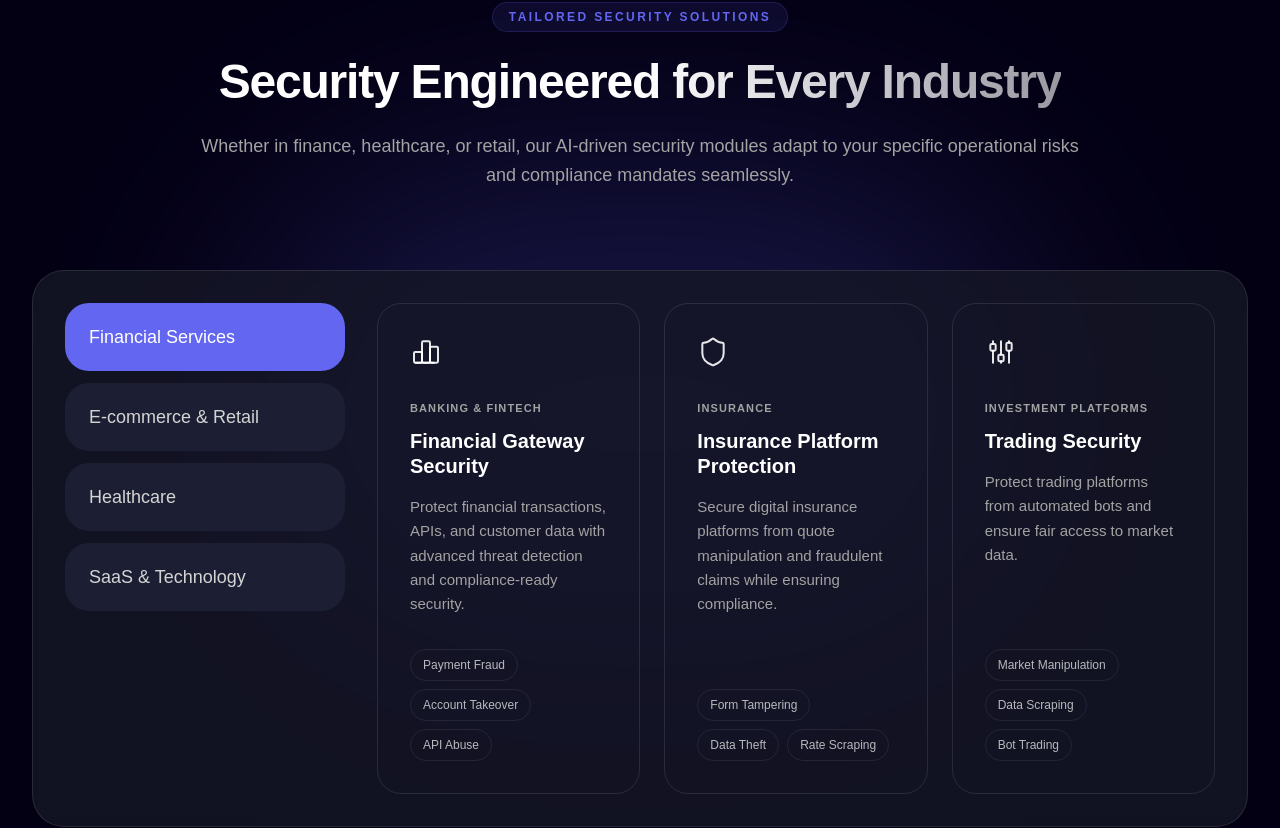
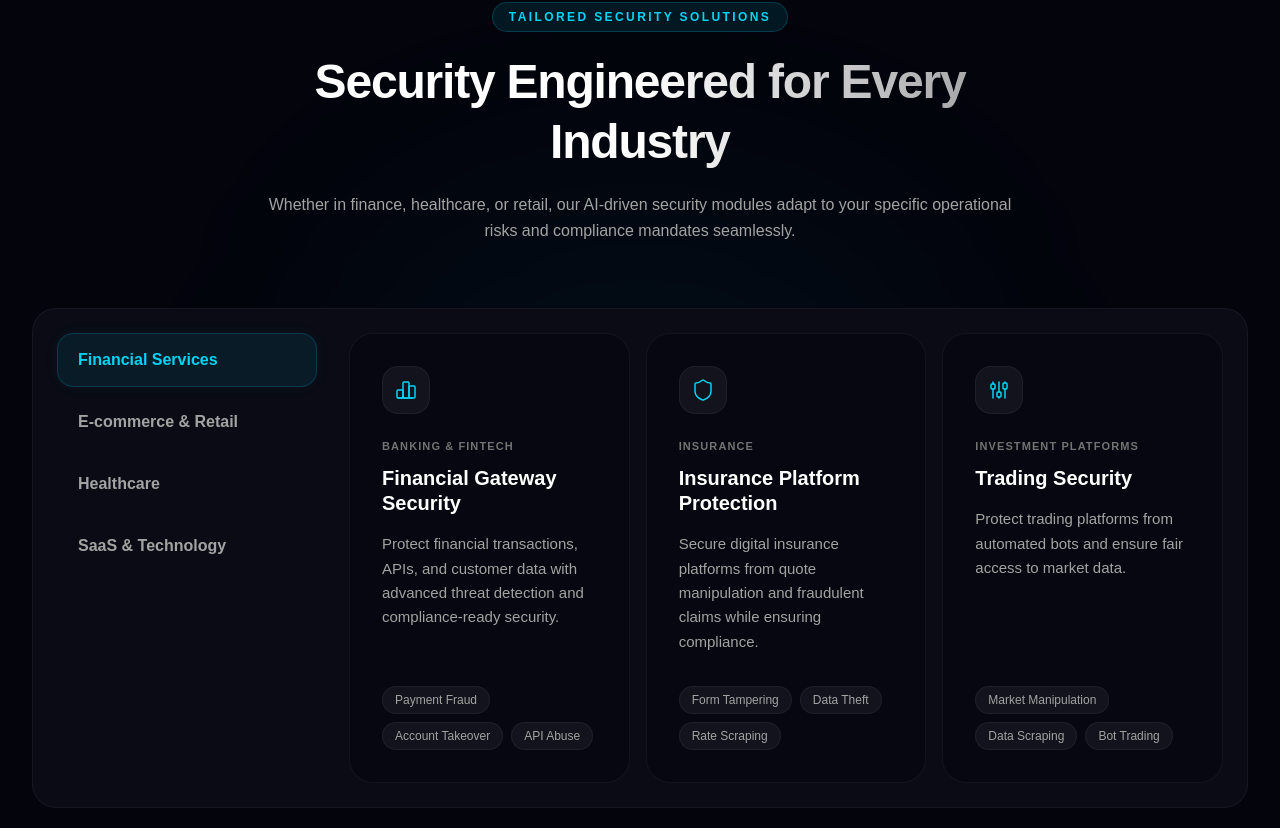
Before and after one commit to dev-mdshahid/axiler, a Next.js app: page / in a window 1280 px wide. Shown: the part 10372-11200 px from the top of the page. Built offline with nearby package versions, Linux system fonts and the light colour scheme; a web font is replaced by a local one.

Commit message:
feat: update services section to match the design system

```diff
--- a/components/sections/home/Services.tsx
+++ b/components/sections/home/Services.tsx
@@ -139,44 +139,44 @@ export default function Services() {
   const activeData = TABS_DATA.find((tab) => tab.id === activeTab) || TABS_DATA[0];
 
   return (
-    <section id="security-lifecycle" className="w-full bg-background py-20 md:py-28 lg:py-36 relative overflow-hidden">
-      {/* Background Glows to match the screenshot vibe */}
+    <section id="security-lifecycle" className="w-full bg-[#03040C] py-20 md:py-28 lg:py-36 relative overflow-hidden">
+      {/* Background Glows */}
       <div className="pointer-events-none absolute inset-0 flex items-center justify-center">
-        <div className="h-[500px] w-[800px] bg-brand-primary opacity-20 blur-[120px] rounded-full" />
+        <div className="h-[400px] w-[600px] bg-cyan-500/5 blur-[120px] rounded-full" />
       </div>
 
       <div
         ref={containerRef}
-        className={`relative z-10 w-full transition-all duration-700 ease-out motion-reduce:transition-none ${
+        className={`relative z-10 w-full transition-all duration-1000 ease-out ${
           isIntersecting ? "translate-y-0 opacity-100" : "translate-y-8 opacity-0"
         }`}
       >
           <div className="mx-auto flex w-full max-w-7xl flex-col items-center px-4 sm:px-6 lg:px-8">
-          <div className="mb-14 sm:mb-20 flex flex-col items-center text-center max-w-4xl mx-auto">
-            <div className="mb-5 inline-flex uppercase tracking-[0.2em] text-[11px] sm:text-xs font-bold text-brand-primary bg-brand-primary/10 border border-brand-primary/20 px-4 py-1.5 rounded-full">
+          <div className="mb-14 sm:mb-16 flex flex-col items-center text-center max-w-3xl mx-auto">
+            <div className="mb-5 inline-flex uppercase tracking-[0.2em] text-[11px] sm:text-xs font-bold text-cyan-400 bg-cyan-400/10 border border-cyan-400/20 px-4 py-1.5 rounded-full">
                 Tailored Security Solutions
               </div>
-              <h2 className="text-4xl sm:text-5xl lg:text-5xl font-bold leading-tight tracking-tight text-transparent bg-clip-text bg-gradient-to-r from-white via-white to-white/60 mb-5">
+              <h2 className="text-3xl sm:text-4xl lg:text-5xl font-bold leading-tight tracking-tight text-transparent bg-clip-text bg-gradient-to-r from-white via-white to-white/60 mb-5">
                 Security Engineered for Every Industry
               </h2>
-              <p className="text-base sm:text-lg font-medium leading-relaxed text-neutral-400">
+              <p className="text-sm sm:text-base font-medium leading-relaxed text-neutral-400">
                 Whether in finance, healthcare, or retail, our AI-driven security modules adapt to your specific operational risks and compliance mandates seamlessly.
               </p>
             </div>
 
             {/* Outer Container for Tabs & Cards */}
-          <div className="flex w-full flex-col gap-6 rounded-4xl border border-white/10 bg-[#161726]/80 p-6 md:flex-row backdrop-blur-sm lg:gap-8 lg:p-8">
+          <div className="flex w-full flex-col gap-6 rounded-3xl border border-white/5 bg-[#0A0B14] p-5 md:flex-row lg:gap-8 lg:p-6">
 
             {/* Tabs Sidebar */}
-            <div className="flex w-full flex-col gap-3 md:w-[280px] md:min-w-[280px]">
+            <div className="flex w-full flex-col gap-2 md:w-[260px] md:min-w-[260px]">
               {TABS_DATA.map((tab) => (
                 <button
                   key={tab.id}
                   onClick={() => setActiveTab(tab.id)}
-                  className={`flex w-full items-center rounded-2xl px-6 py-5 text-left text-lg font-medium transition-all duration-300 focus-visible:outline-2 focus-visible:outline-offset-2 focus-visible:outline-brand-primary ${
+                  className={`flex w-full items-center rounded-xl px-5 py-3.5 text-left text-sm md:text-base font-semibold transition-all duration-300 border ${
                     activeTab === tab.id
-                      ? "bg-brand-primary text-white"
-                      : "bg-[#1C1F33] text-neutral-300 hover:bg-[#232740] hover:text-white"
+                      ? "bg-cyan-500/10 border-cyan-500/20 text-cyan-400 shadow-[0_0_15px_rgba(34,211,238,0.05)]"
+                      : "bg-transparent border-transparent text-neutral-400 hover:bg-white/5 hover:text-neutral-200"
                   }`}
                 >
                   {tab.label}
@@ -185,25 +185,25 @@ export default function Services() {
             </div>
 
             {/* Cards Area */}
-            <div className="grid flex-1 grid-cols-1 gap-6 sm:grid-cols-2 lg:grid-cols-3">
+            <div className="grid flex-1 grid-cols-1 gap-4 sm:grid-cols-2 lg:grid-cols-3">
               {activeData.cards.map((card, idx) => (
                 <div
                   key={`${activeData.id}-${idx}`}
-                  className="flex h-full flex-col items-start rounded-2xl border border-white/10 bg-transparent p-8 transition-all duration-300 hover:bg-white/2"
+                  className="group flex h-full flex-col items-start rounded-2xl border border-white/5 bg-[#03040C]/50 p-6 md:p-8 transition-all duration-300 hover:bg-white/[0.02] hover:border-white/10"
                 >
-                  <div className="mb-8 flex text-[32px] text-white/90">
-                    <card.icon strokeWidth={1.5} />
+                  <div className="mb-6 flex items-center justify-center w-12 h-12 rounded-xl border border-white/5 bg-white/5 text-cyan-400 transition-transform duration-300 group-hover:scale-110 group-hover:bg-cyan-500/10 group-hover:border-cyan-500/20">
+                    <card.icon size={24} strokeWidth={1.5} />
                   </div>
 
-                  <h4 className="mb-3 text-[11px] font-bold tracking-widest text-[#A3A3A3]">
+                  <h4 className="mb-3 text-[10px] sm:text-[11px] font-bold tracking-widest text-neutral-500 uppercase">
                     {card.overline}
                   </h4>
 
-                  <h3 className="mb-4 text-xl font-semibold leading-tight text-white">
+                  <h3 className="mb-4 text-lg sm:text-xl font-semibold leading-tight text-white group-hover:text-cyan-50 transition-colors">
                     {card.title}
                   </h3>
 
-                  <p className="mb-8 flex-1 text-[15px] leading-relaxed text-[#A3A3A3]">
+                  <p className="mb-8 flex-1 text-sm sm:text-[15px] leading-relaxed text-neutral-400 group-hover:text-neutral-300 transition-colors">
                     {card.description}
                   </p>
 
@@ -211,7 +211,7 @@ export default function Services() {
                     {card.tags.map((tag, tagIdx) => (
                       <span
                         key={tagIdx}
-                        className="rounded-full border border-white/8 px-3 py-1.5 text-[12px] font-medium text-white/70"
+                        className="rounded-full border border-white/5 bg-white/5 px-3 py-1 text-[11px] sm:text-[12px] font-medium text-neutral-400 transition-colors group-hover:border-white/10 group-hover:text-neutral-300"
                       >
                         {tag}
                       </span>
```
